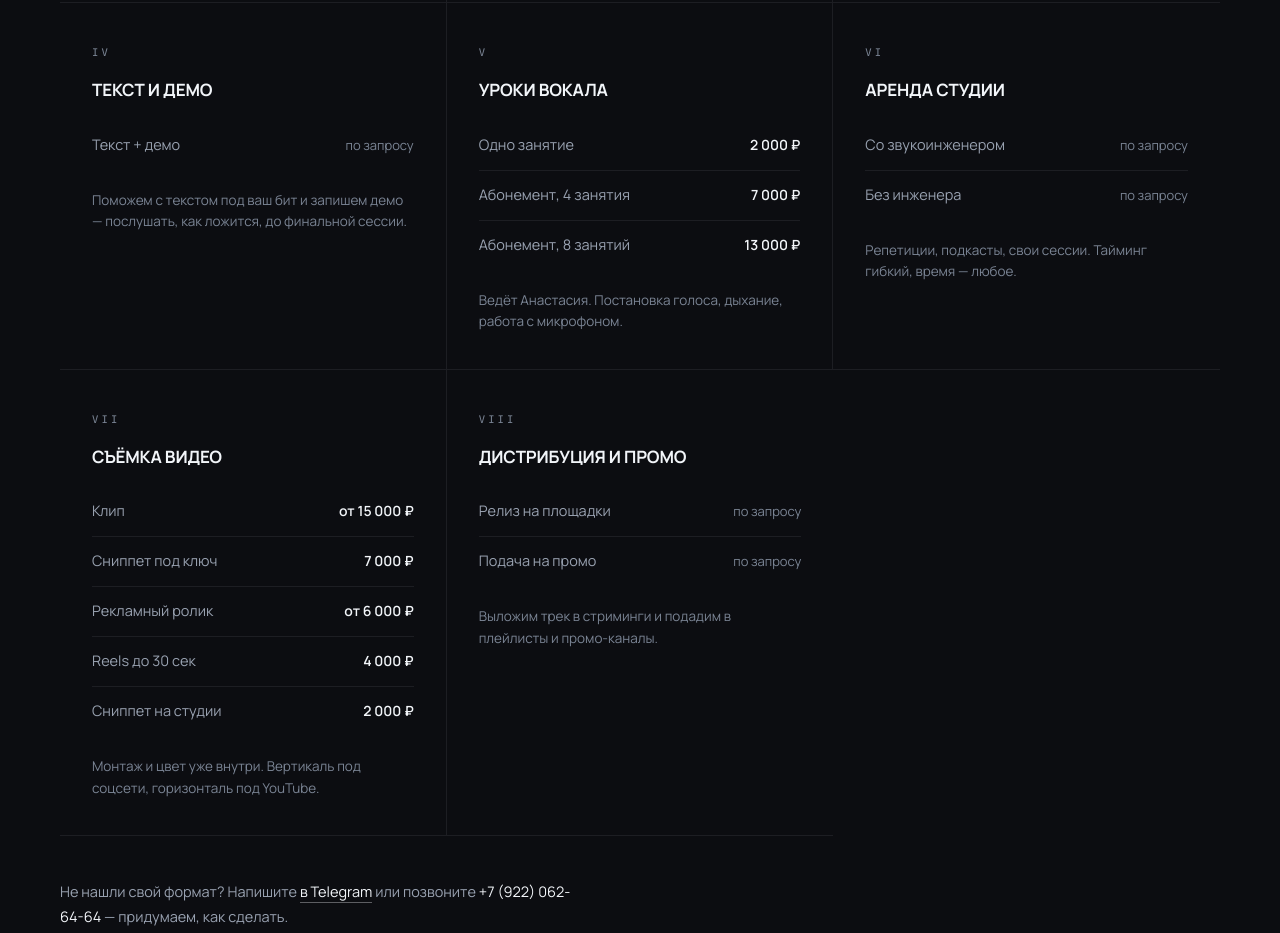
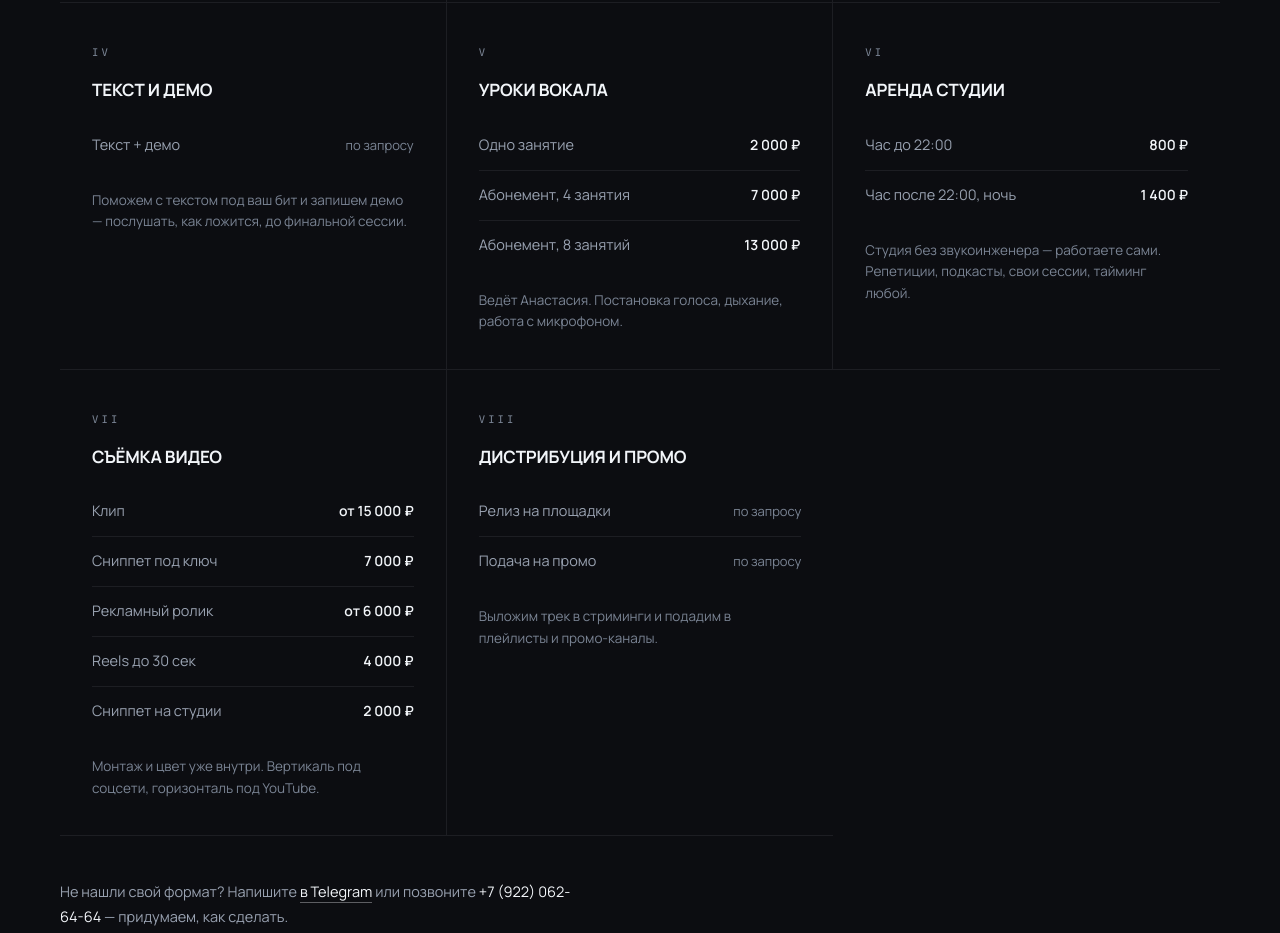
Before and after one commit to Artemdiscipline/narcos-records, a plain HTML site: page index.html in a window 1280 px wide. Shown: the part 2877-3810 px from the top of the page. Drawn offline with Linux system fonts and the light colour scheme; a web font is replaced by a local one.

Commit message:
Аренда студии: только без инженера, почасово
Убрал строку «со звукоинженером», оставил аренду без инженера
с разделением по времени: до 22:00 — 800, после 22:00 — 1400.

В описании отметил, что инженера в этом тарифе нет, иначе строка
«без звукоинженера» пропала бы вместе с удалённой парой.

```diff
--- a/index.html
+++ b/index.html
@@ -305,10 +305,10 @@
         <p class="num">VI</p>
         <h3>Аренда студии</h3>
         <ul>
-          <li><span class="nm">Со звукоинженером</span><span class="pr req">по запросу</span></li>
-          <li><span class="nm">Без инженера</span><span class="pr req">по запросу</span></li>
+          <li><span class="nm">Час до 22:00</span><span class="pr">800 ₽</span></li>
+          <li><span class="nm">Час после 22:00, ночь</span><span class="pr">1 400 ₽</span></li>
         </ul>
-        <p class="svc-note">Репетиции, подкасты, свои сессии. Тайминг гибкий, время — любое.</p>
+        <p class="svc-note">Студия без звукоинженера — работаете сами. Репетиции, подкасты, свои сессии, тайминг любой.</p>
       </article>
 
       <article class="svc js-card">
```
